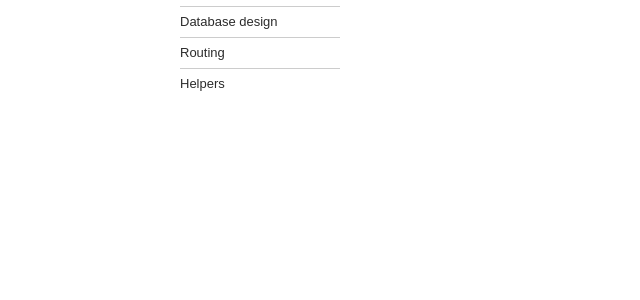
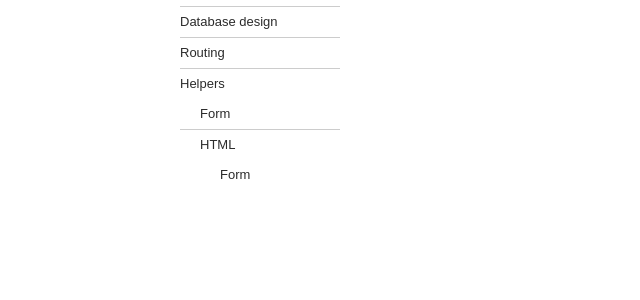
Before and after one commit to Vinze/menukaarten-docs, a PHP site: page /index.html in a window 1280 px wide. Shown: the part 272-572 px from the top of the page, without its empty margins (0-640 px from the left). Run offline with PHP 8.4, Linux system fonts and the light colour scheme.

Commit message:
Rewritten the menubuilder to accept a deeper directory structure

```diff
--- a/assets/css/stylesheet.css
+++ b/assets/css/stylesheet.css
@@ -114,13 +114,18 @@ pre.code {
 }
 
 #menu li {
-	border-bottom: 			1px solid #CCC;
 	margin: 				0;
 	padding: 				0;
+	border-top: 			1px solid #CCC;
 }
 
-#menu li:last-child {
-	border-bottom: 			none;
+#menu li li {
+	margin: 				0;
+	padding: 				0 0 0 20px;
+}
+
+#menu li:first-child {
+	border-top: 			none;
 }
 
 #menu h1 {
--- a/assets/js/build_menu.js
+++ b/assets/js/build_menu.js
@@ -37,13 +37,42 @@ var pages = [
 	},
 	{
 		'desc':'Helpers',
-		'page':'helpers.html'
+		'page':'helpers.html',
+		'subpages':[
+			{
+				'desc':'Form',
+				'page':'form_helpers.html'
+			},
+			{
+				'desc':'HTML',
+				'page':'html_helpers.html',
+				'subpages':[
+					{
+						'desc':'Form',
+						'page':'form_helpers.html'
+					}
+				]
+			}
+		]
 	}
 ];
 
+
+function build_menu(pages) {
+	var html = '';
+	$.each(pages, function(index, item) {
+		html += '<li><a href="'+item.page+'">'+item.desc+'</a>';
+		if (typeof item.subpages != "undefined") {
+			html += '<ul>';
+			html += build_menu(item.subpages);
+			html += '</ul>';
+		}
+		html += '</li>';
+	});
+	return html;
+}
+
 $(function() {
-	$.each(pages, function(index, item) {
-		var menu_item = '<li><a href="'+item.page+'">'+item.desc+'</a></li>';
-		$('#menu ul').append(menu_item);
-	});
+	var menu = build_menu(pages);
+	$('#menu ul').append(menu);
 });
```
